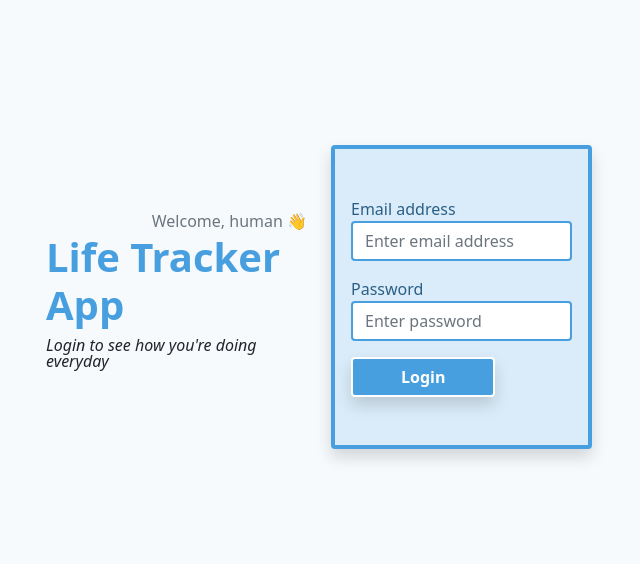
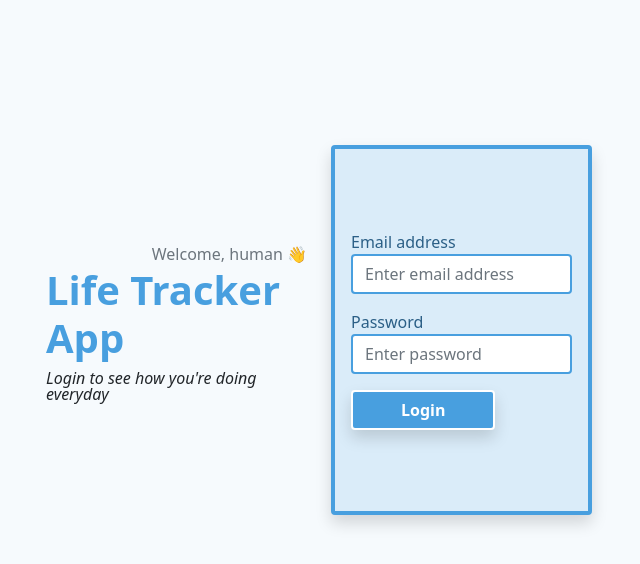
Before and after one commit to cyonii/life-tracker, a React (Create React App) app: page / in a window 1280 px wide. Shown: the top 564 px of the page, without its empty margins (321-961 px from the left). Built offline with nearby package versions, Linux system fonts and the light colour scheme.

Commit message:
Authenticte with api wrapper and flash toasts

```diff
--- a/src/components/authentication/Form.js
+++ b/src/components/authentication/Form.js
@@ -1,37 +1,76 @@
-import React from 'react';
-import axios from 'axios';
+import { useState } from 'react';
 import { Form as BSForm, Button } from 'react-bootstrap';
+import { toast } from 'react-toastify';
+import { authenticateUser } from '../../backend';
 
-export default function Form() {
-  const handleSubmit = (e) => {
+const Form = () => {
+  const [isDisabled, setIsDisabled] = useState(false);
+
+  const handleSubmit = async (e) => {
     e.preventDefault();
+    toast.dismiss();
+    setIsDisabled(true);
 
     const email = e.target.email.value;
     const password = e.target.password.value;
 
-    axios.post('http://localhost:3000/api/v1/auth', { email, password })
-      .then((res) => {
-        localStorage.setItem('authToken', res.data.auth_token);
-        localStorage.setItem('user', res.data.user);
-      })
-      .catch((err) => (err));
+    toast.promise(authenticateUser({ email, password }), {
+      pending: { render: () => 'Authenticating...' },
+      success: {
+        render: ({ data }) => {
+          localStorage.setItem('authToken', data.auth_token);
+          setTimeout(() => window.location.reload(), 1500);
+          return 'Authenticated!';
+        },
+      },
+      error: {
+        autoClose: false,
+        render: () => {
+          setIsDisabled(false);
+          return 'Authentication failed!';
+        },
+      },
+    });
   };
 
   return (
     <BSForm className="px-3 py-5 shadow border border-4 border-primary alert-primary rounded-2" onSubmit={handleSubmit}>
+      <hr className="bg-transparent" />
       <BSForm.Group className="mb-3" controlId="formBasicEmail">
         <BSForm.Label className="mb-0">Email address</BSForm.Label>
-        <BSForm.Control className="border-primary border-2" name="email" type="email" required placeholder="Enter email address" />
+        <BSForm.Control
+          className="border-primary border-2"
+          name="email"
+          type="email"
+          required
+          placeholder="Enter email address"
+          disabled={isDisabled}
+        />
       </BSForm.Group>
 
       <BSForm.Group className="mb-3" controlId="formBasicPassword">
         <BSForm.Label className="mb-0">Password</BSForm.Label>
-        <BSForm.Control className="border-primary border-2" name="password" type="password" required placeholder="Enter password" />
+        <BSForm.Control
+          className="border-primary border-2"
+          name="password"
+          type="password"
+          required
+          placeholder="Enter password"
+          disabled={isDisabled}
+        />
       </BSForm.Group>
 
-      <Button variant="primary" className="fw-bold text-white border border-2 px-5 border-white shadow" type="submit">
+      <Button
+        variant="primary"
+        className="fw-bold text-white border border-2 px-5 border-white shadow"
+        type="submit"
+        disabled={isDisabled}
+      >
         Login
       </Button>
+      <hr className="bg-transparent" />
     </BSForm>
   );
-}
+};
+
+export default Form;
```
